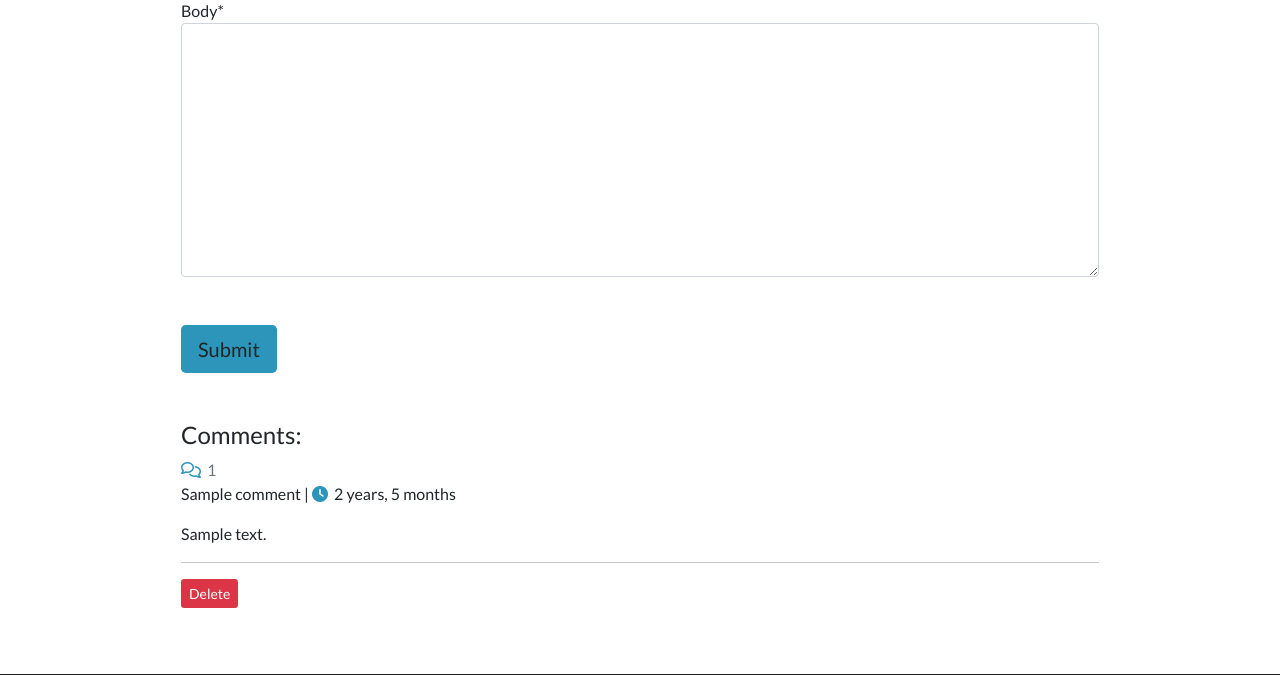
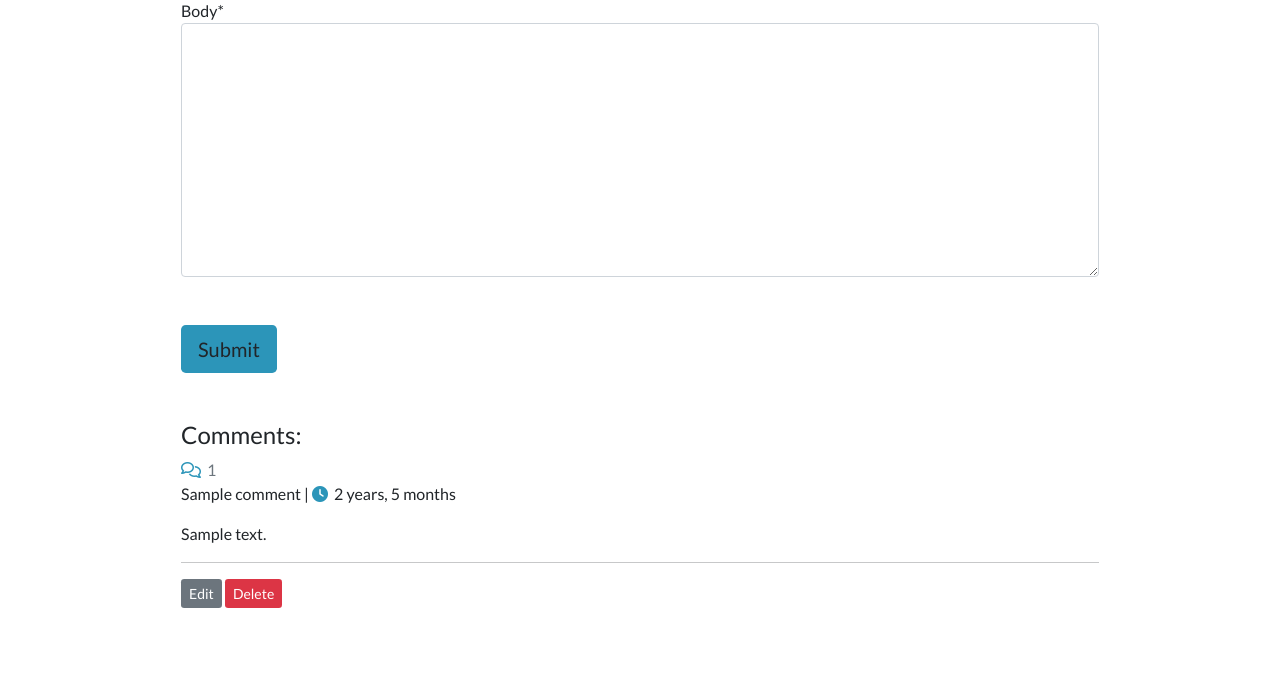
Before and after one commit to PedroCristo/portfolio_project_4, a Django app: a page that uses templates/post_detail.html in a window 1280 px wide. Shown: the part 758-1433 px from the top of the page. Run offline with Django 3.2, Linux system fonts and the light colour scheme; a user stored in the database is signed in; tables that the repository leaves empty hold one stand-in row (values such as "Sample post"); some libraries are stand-ins or nearby versions; grey boxes are pictures that could not be loaded.

Commit message:
Change HTML structure to allow users and superuser to update comments

```diff
--- a/templates/post_detail.html
+++ b/templates/post_detail.html
@@ -107,7 +107,8 @@
                         <hr class="hr-small">
                     </div>
                     {% if user.is_authenticated and user.username == comment.name or user.is_superuser %}
-                    <button type="button" class="btn-sm btn-danger" data-bs-toggle="modal"
+                    <a href="{% url 'edit_comment' comment.id %}"><button class="btn-sm btn-secondary mb-3">Edit</button></a>
+                    <button type="button" class="btn-sm btn-danger mb-3" data-bs-toggle="modal"
                         data-bs-target="#staticBackdrop">Delete</button>
                     <!-- Delete comment bootstrap modal-->
                     <div class="modal fade" id="staticBackdrop" data-bs-backdrop="static" data-bs-keyboard="false"
@@ -116,8 +117,6 @@
                             <div class="modal-content">
                                 <div class="modal-header">
                                     <h5 class="modal-title" id="staticBackdropLabel">Delete Comment</h5>
-                                    <button type="button" class="btn-close" data-bs-dismiss="modal"
-                                        aria-label="Close"></button>
                                 </div>
                                 <div class="modal-body">
                                     Are you sure you want to delete your comment?
@@ -125,8 +124,7 @@
                                 <div class="modal-footer">
                                     <button type="button" class="btn btn-secondary"
                                         data-bs-dismiss="modal">Close</button>
-                                    <a href="{% url 'delete_comment' comment.id %}"><button type="submit"
-                                            class="btn btn-danger">Delete</button></a>
+                                    <a href="{% url 'delete_comment' comment.id %}"class="btn btn-danger">Delete</a>
                                 </div>
                             </div>
                         </div>
```
